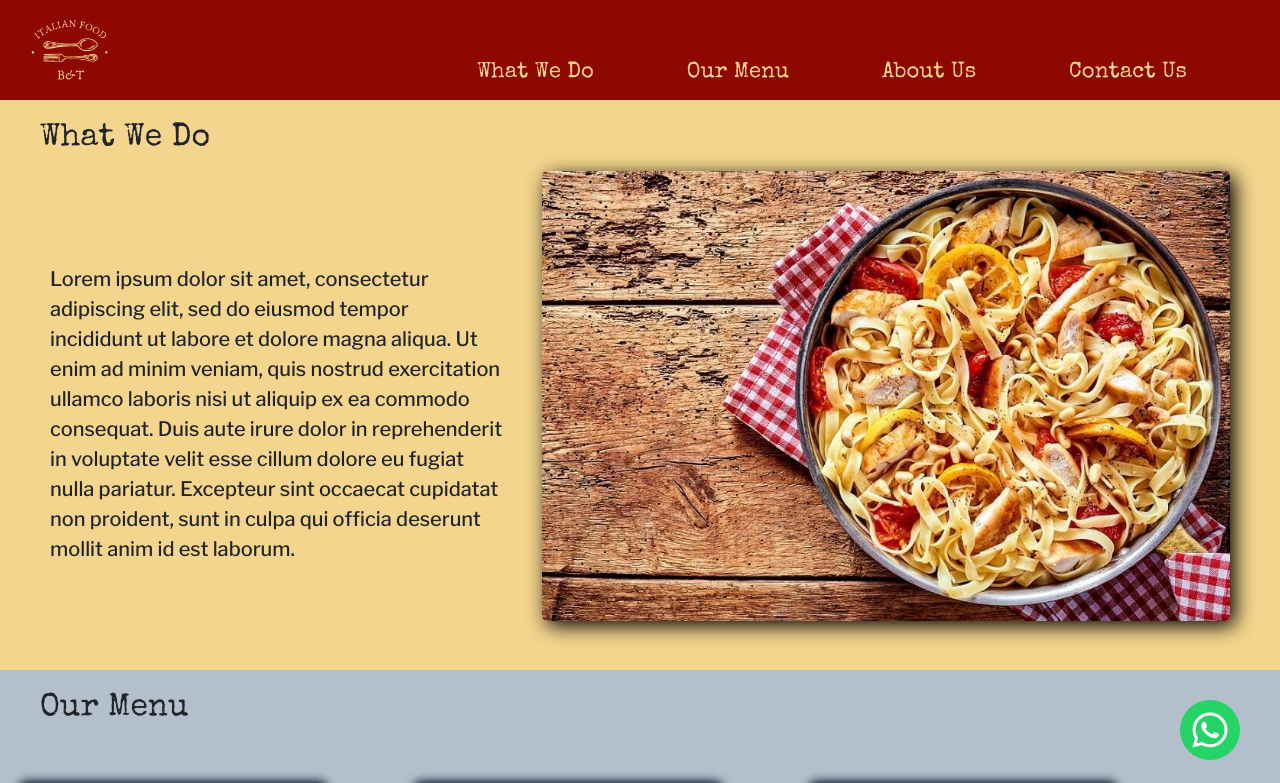
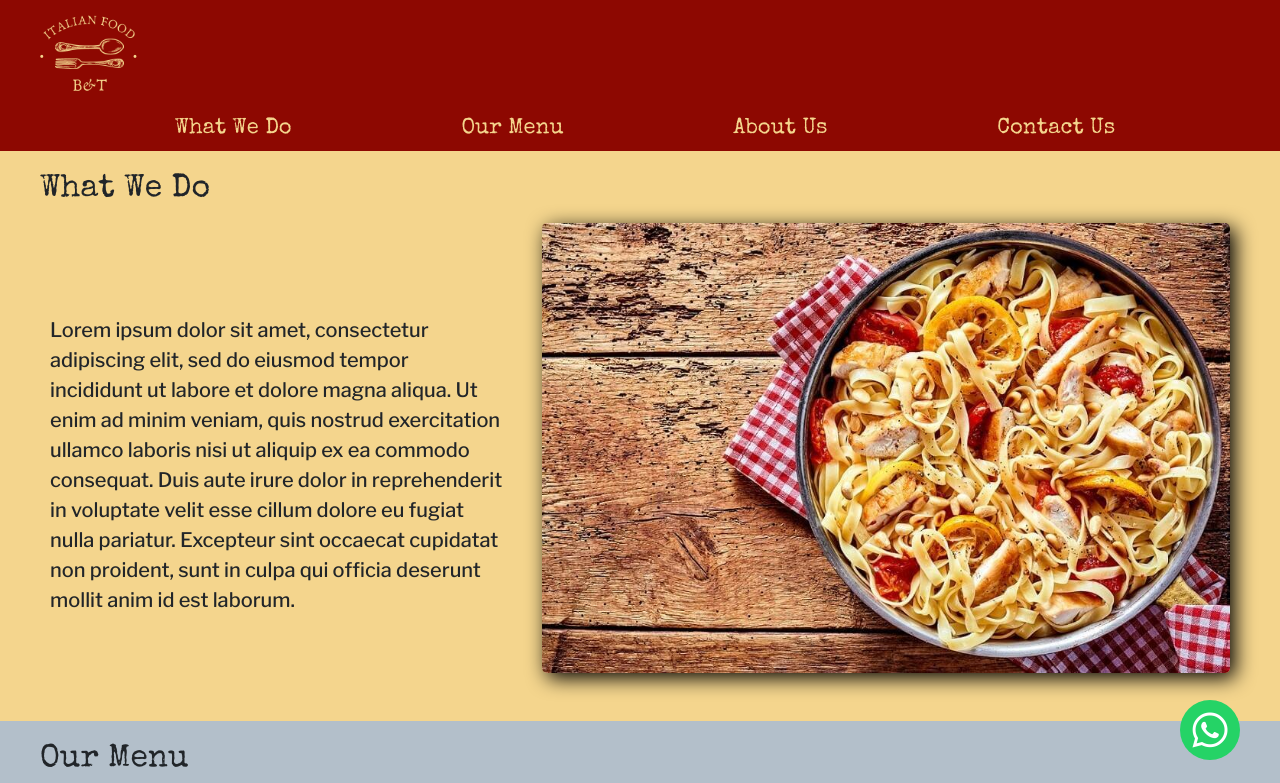
Before and after one commit to BrunoDavanzo/landing-page, a website: page public/index.html in a window 1280 px wide. Shown: the top 783 px of the page. Drawn offline with nearby package versions, Linux system fonts and the light colour scheme.

Commit message:
Fixed menu included

```diff
--- a/public/index.html
+++ b/public/index.html
@@ -20,15 +20,17 @@
 </head>
 
 <body>
-  <header class="navbar">
+  <header>
     <img class="logo" src="img/B&T1.png">
-    <ul class="menu">
-      <li> <a href="#whatWeDo">What We Do</a></li>
-      <li><a href="#OurMenu">Our Menu</a></li>
-      <li><a href="#AboutUs">About Us</a></li>
-      <li><a href="#ContactUs">Contact Us</a></li>
-    </ul>
   </header>
+    <nav>
+      <ul class="menu">
+        <li> <a href="#whatWeDo">What We Do</a></li>
+        <li><a href="#OurMenu">Our Menu</a></li>
+        <li><a href="#AboutUs">About Us</a></li>
+        <li><a href="#ContactUs">Contact Us</a></li>
+      </ul>
+    </nav>
 
   <section id="whatWeDo" class="whatWeDo">
     <h2>What We Do</h2>
--- a/public/style.css
+++ b/public/style.css
@@ -19,28 +19,30 @@ h1, h2{
     font-family: 'Special Elite', cursive;
 }
 header{
-    position: sticky;
-    top: 0;
-}
-.navbar{
     display: flex;
-    height: 100px;
+    /* height: 100px; */
     background-color: #8D0801;
 }
 .logo{
     margin-right: 10px;
-    width: 11%;
+    width: 14%;
 }
+nav{
+    background-color:#8D0801;
+    position: sticky;
+    top: 0;
+    padding:5px ;
 
+}
 .menu{
     display: flex;
     justify-content: space-evenly;
-    width: 70vw;
+    width: 100vw;
     align-items:flex-end;
     color: #F4D58D;
-    margin-bottom: -45px;
+    margin: 0;
 }
-li a{
+nav ul li a{
     color: #F4D58D;
     text-decoration: none;
     font-family: 'Special Elite', cursive;
```
